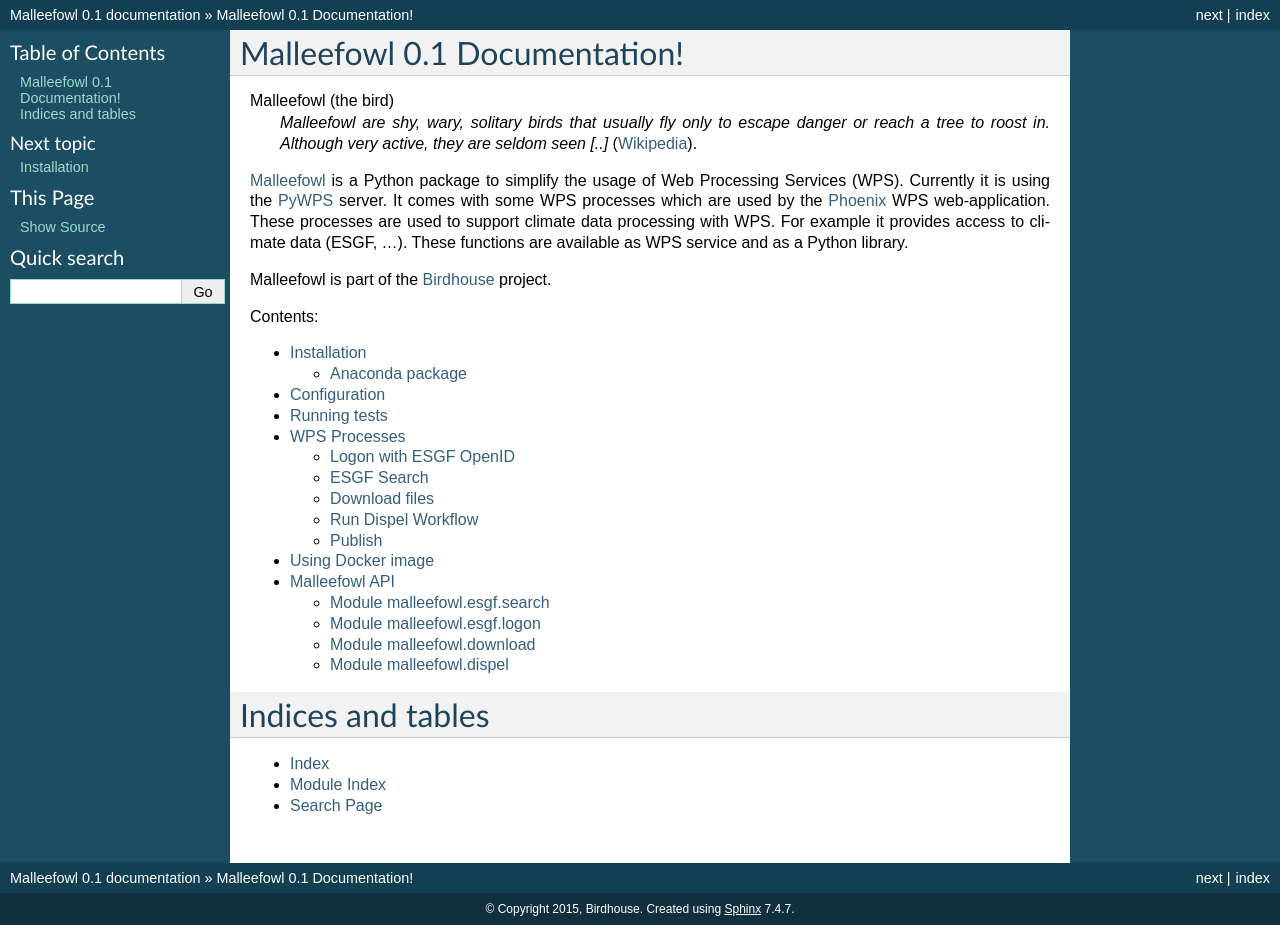
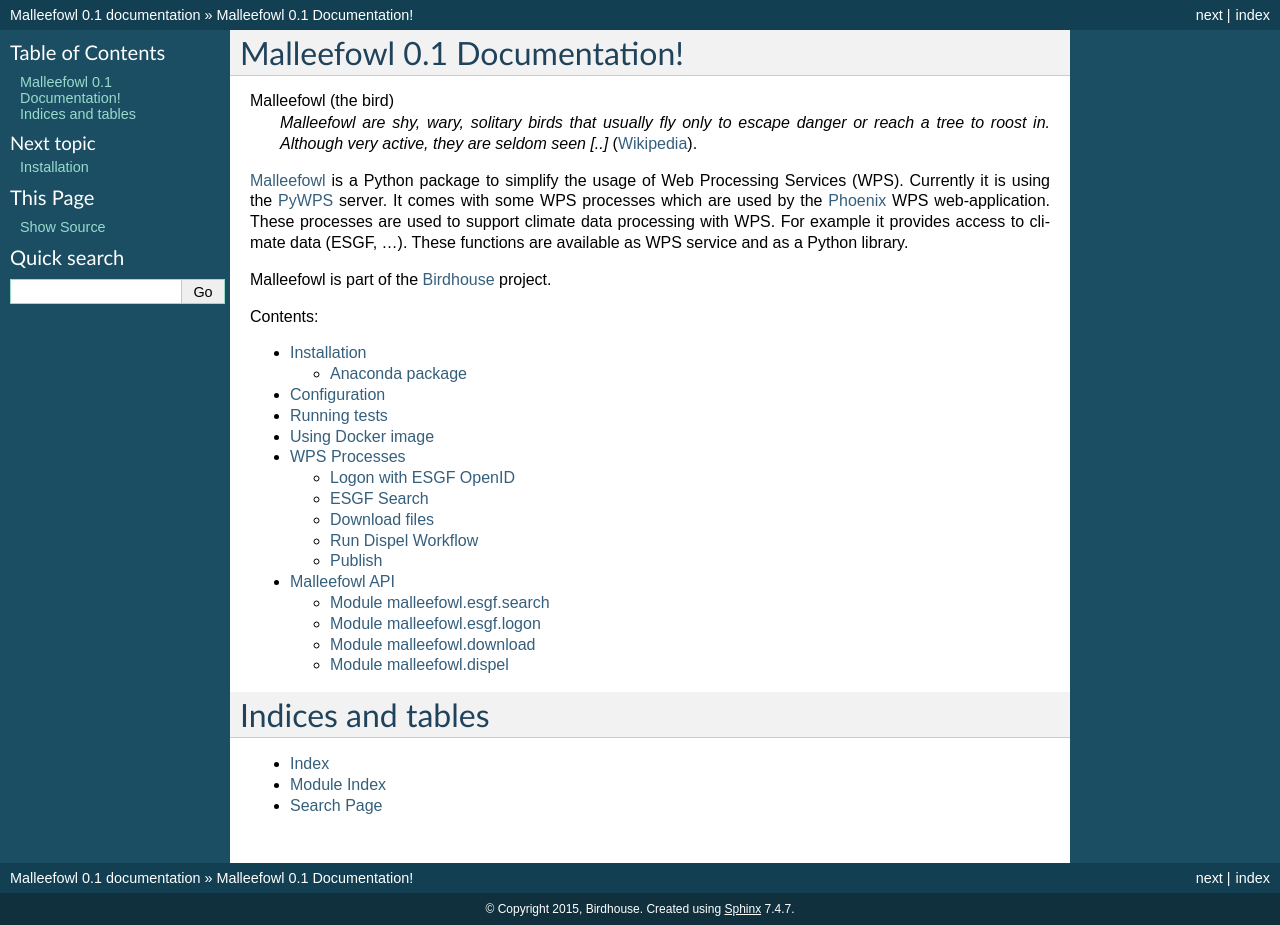
Before and after one commit to bird-house/malleefowl, a Sphinx documentation site: the page built from docs/source/index.rst, in a window 1280 px wide. Built offline with Sphinx 7.4.7, drawn with Linux system fonts in a browser that asks for light colours.

Commit message:
fixed doc contents

```diff
--- a/docs/source/index.rst
+++ b/docs/source/index.rst
@@ -20,8 +20,8 @@
    installation/index
    configuration/index
    testing/index
+   docker/index
    processes/index
-   docker/index
    api/index
 
 Indices and tables
```
